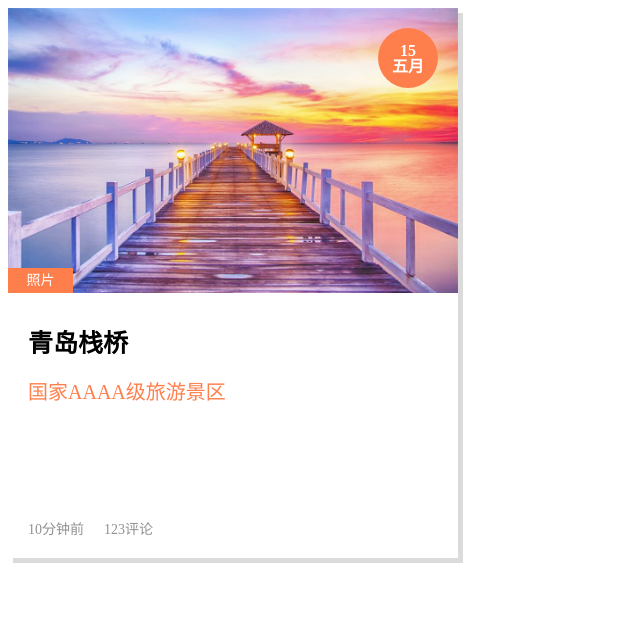
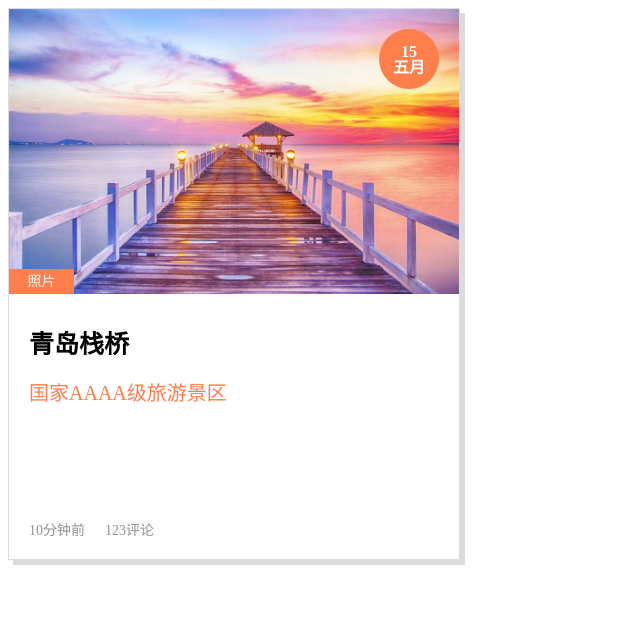
Before and after one commit to WangXintong123/HTML5-and-CSS3, a plain HTML site: page forthWork/index..html in a window 1280 px wide. Shown: the whole page, without its empty margins (0-640 px from the left). Drawn offline with Linux system fonts and the light colour scheme.

Commit message:
Update index..html

```diff
--- a/forthWork/index..html
+++ b/forthWork/index..html
@@ -10,7 +10,7 @@
             position:relative;
             width:450px;
             height:550px;
-            /* border:3px solid rgb(219, 219, 219); */
+            border:1px solid rgb(219, 219, 219);
             box-shadow: 5px 5px rgb(219, 219, 219);
             background:url(img/qiao.jpg) no-repeat ;
             background-size: 450px 300px;
```
